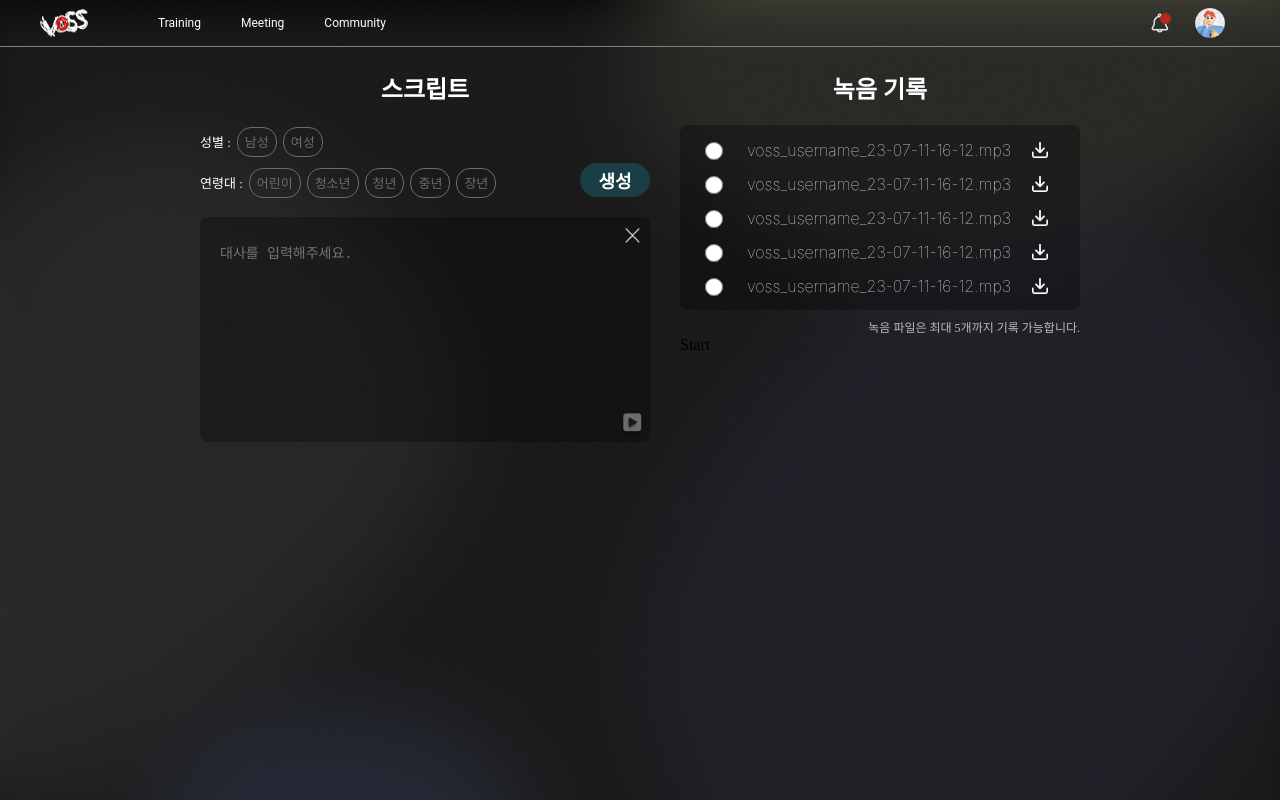
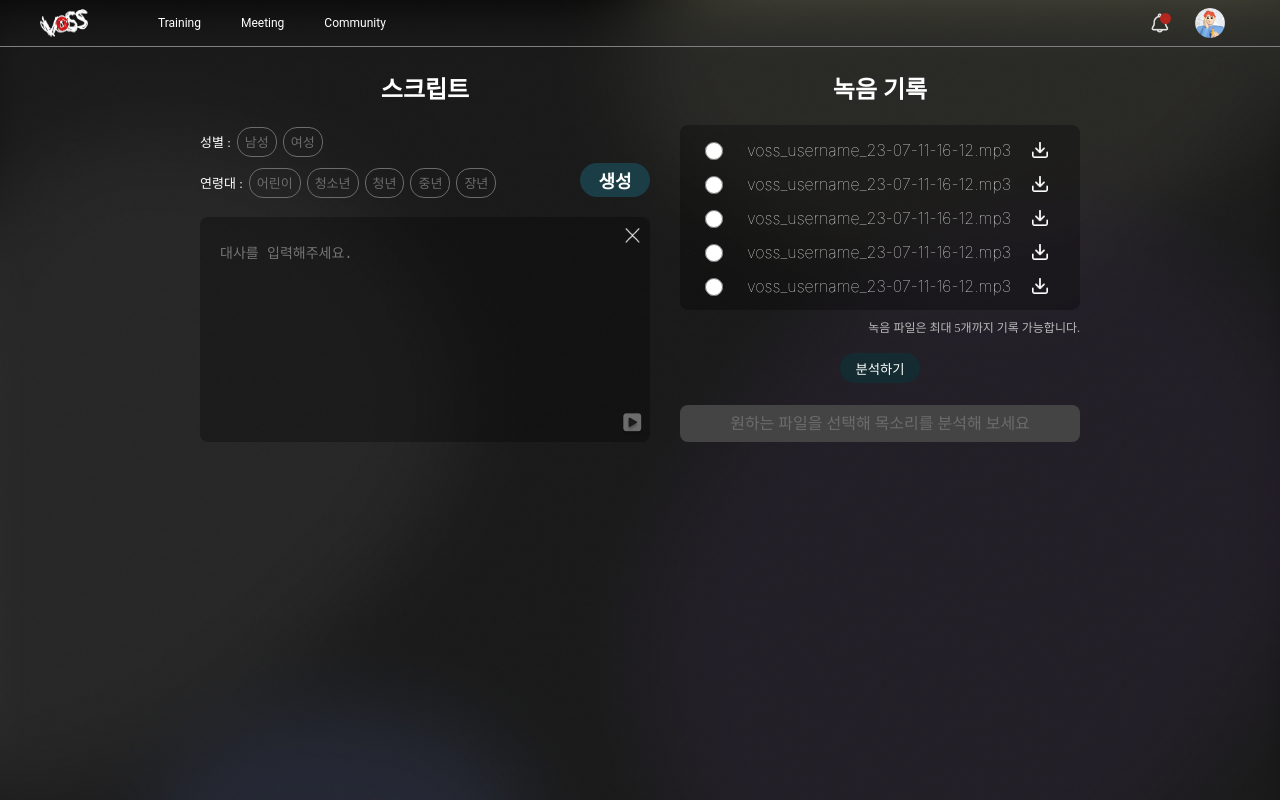
Before and after one commit to swy0123/VOSS, a React (Vite) app in the folder frontend/: page /analysis in a window 1280 px wide. Shown: the top 800 px of the page. Built offline with nearby package versions, Linux system fonts and the light colour scheme.

Commit message:
design: 분석 디자인 완성

```diff
--- a/frontend/src/components/Training/AnalysisButton.tsx
+++ b/frontend/src/components/Training/AnalysisButton.tsx
@@ -1,10 +1,37 @@
 import { styled } from "styled-components";
+
+const Container = styled.div`
+  display: flex;
+  flex-direction: column;
+  align-items: center;
+`
+const AnalysisBtn = styled.button`
+  background-color: #132b31;
+  color: white;
+  height: 30px;
+  width: 80px;
+  border: none;
+  border-radius: 20px;
+  margin: 17px;
+  cursor: pointer;
+`
+const AnalysisResult = styled.div`
+  background-color: #444444;
+  line-height: 37px;
+  text-align: center;
+  color: #6C6C6C;
+  height: 37px;
+  width: 400px;
+  margin-top: 5px;
+  border-radius: 8px;
+`
 
 function AnalysisButton() {
   return(
-    <div>
-      Start
-    </div>
+    <Container>
+      <AnalysisBtn>분석하기</AnalysisBtn>
+      <AnalysisResult>원하는 파일을 선택해 목소리를 분석해 보세요</AnalysisResult>
+    </Container>
   )
 }
 export default AnalysisButton
```
